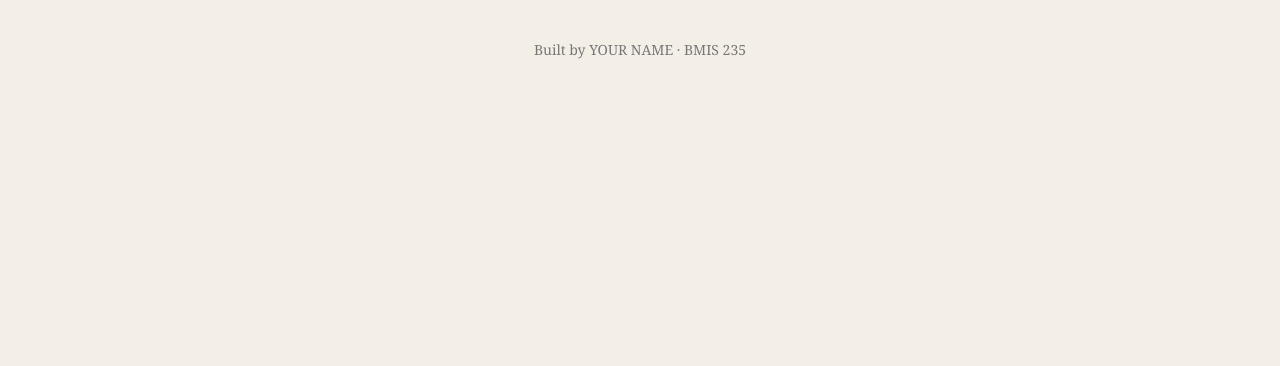
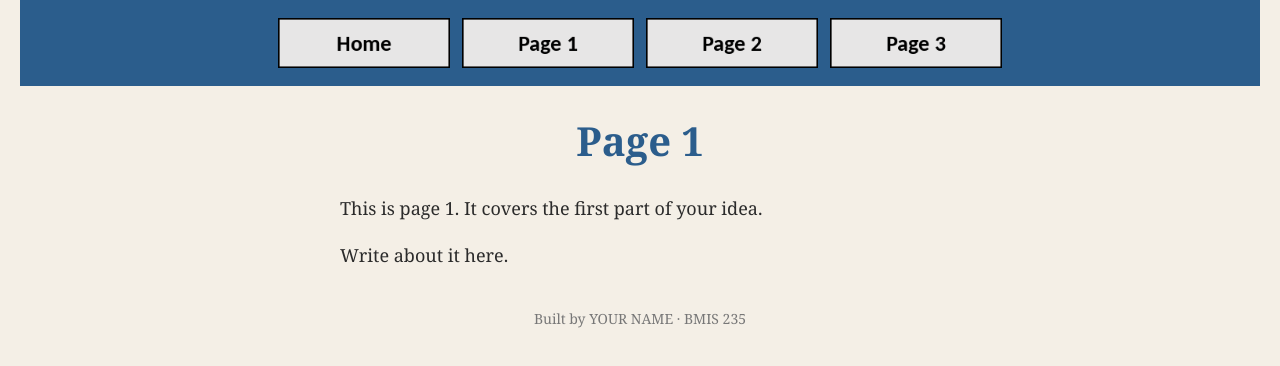
Before and after one commit to kusaibatiyassin1-oss/bmis235-html-4, a plain HTML site: page Blue.html in a window 1280 px wide. Drawn offline with Linux system fonts and the light colour scheme.

Commit message:
Update Blue.html

```diff
--- a/Blue.html
+++ b/Blue.html
@@ -15,18 +15,24 @@
 </head>
 <body>
 
+  <nav>
+    <a href="index.html"><img src="img/home.png" alt="Home"></a>
+    <a href="Blue.html"><img src="img/page1.png" alt="Blue"></a>
+    <a href="Green.html"><img src="img/page2.png" alt="Green"></a>
+    <a href="Brown.html"><img src="img/page3.png" alt="Brown"></a>
+</nav>
+
+  <h1>Page 1</h1>
+<p>This is page 1. It covers the first part of your idea.</p>
+<p>Write about it here.</p>
+
 <!-- ===== MENU ============================================================
      The menu is four links. Each link wraps an image instead of words.
      Build it once on this page, check that every link works,
      then copy the whole <nav> block and paste it over the menu on the
      other three pages, so every page has the exact same menu.
      ===================================================================== --
-<nav>
-    <a href="index.html"><img src="img/home.png" alt="Home"></a>
-    <a href="Blue.html"><img src="img/page1.png" alt="Blue"></a>
-    <a href="Green.html"><img src="img/page2.png" alt="Green"></a>
-    <a href="Brown.html"><img src="img/page3.png" alt="Brown"></a>
-</nav>
+
 
 <h1>Page 1</h1>
 <p>This is page 1. It covers the first part of your idea.</p>
```
